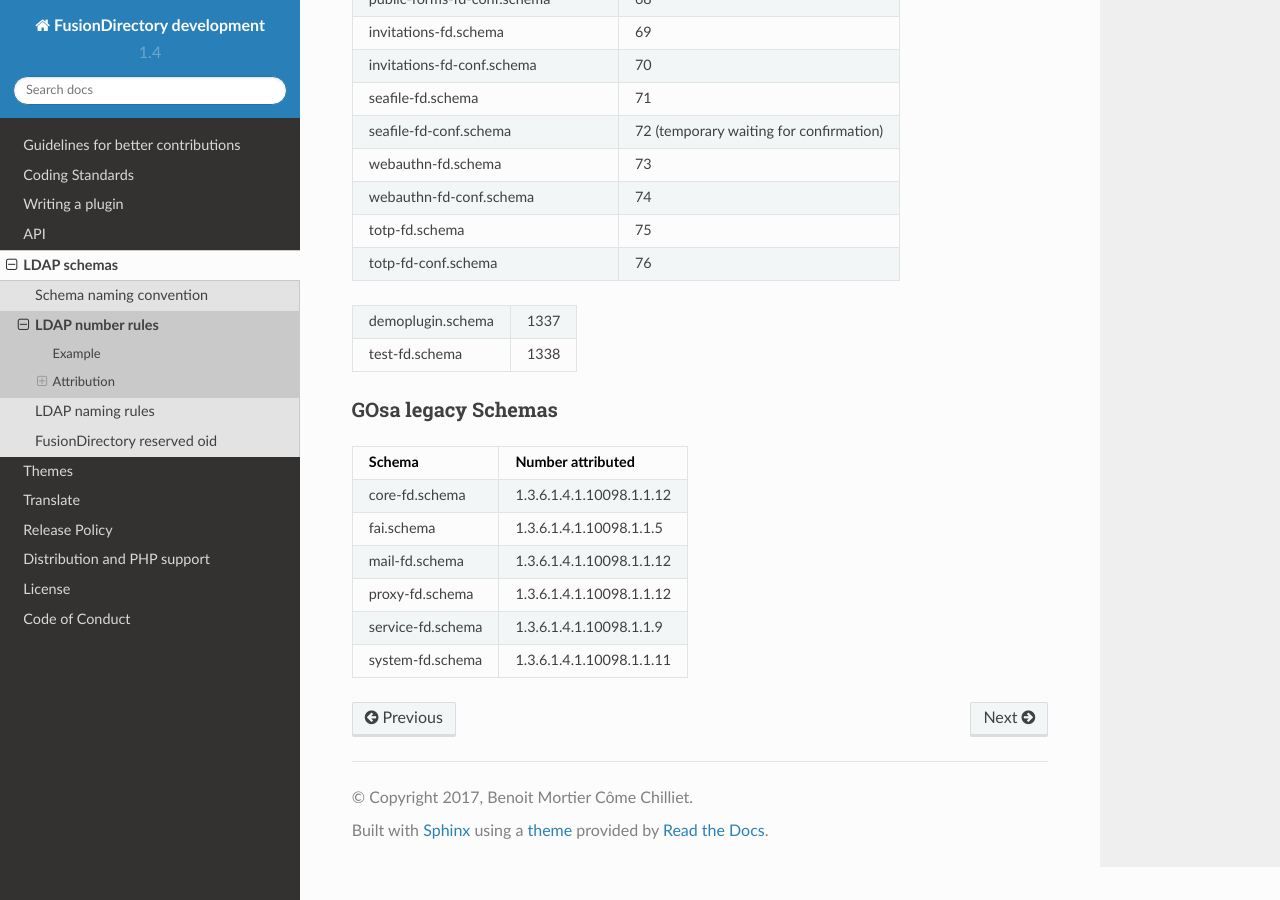
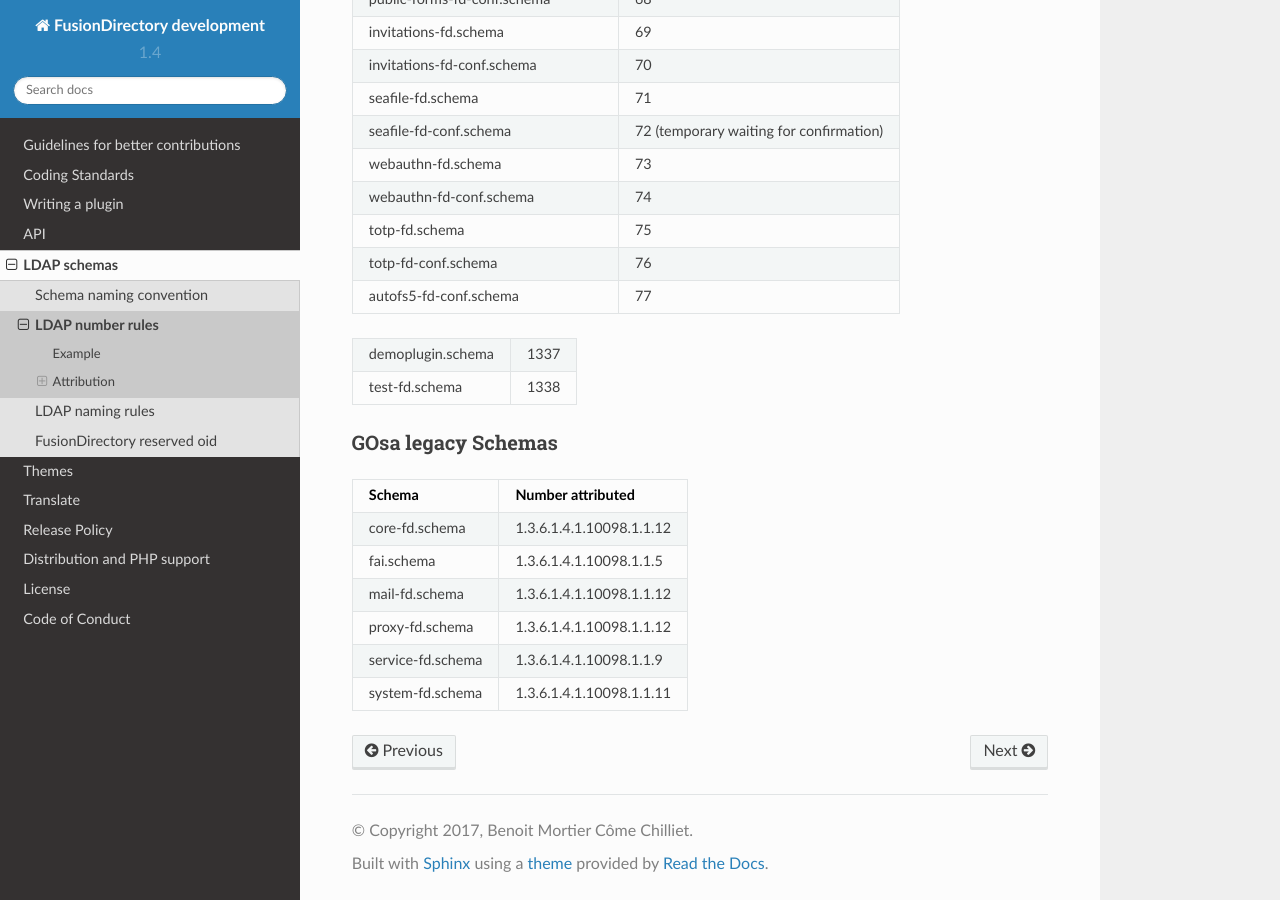
Before and after one commit to fusiondirectory/fusiondirectory-dev-manual, a Sphinx documentation site: the page built from source/schemas/numberrules.rst, in a window 1280 px wide and 900 px high, scrolled down 3124 px. Built offline with Sphinx 7.4.7 and the Read the Docs theme 2.0.0, drawn with Linux system fonts in a browser that asks for light colours.

Commit message:
Reserve number for autofs5

```diff
--- a/source/schemas/numberrules.rst
+++ b/source/schemas/numberrules.rst
@@ -111,6 +111,7 @@ webauthn-fd.schema                    73
 webauthn-fd-conf.schema               74
 totp-fd.schema                        75
 totp-fd-conf.schema                   76
+autofs5-fd-conf.schema                77
 ===================================== =====================
 
 ===================================== =====================
```
